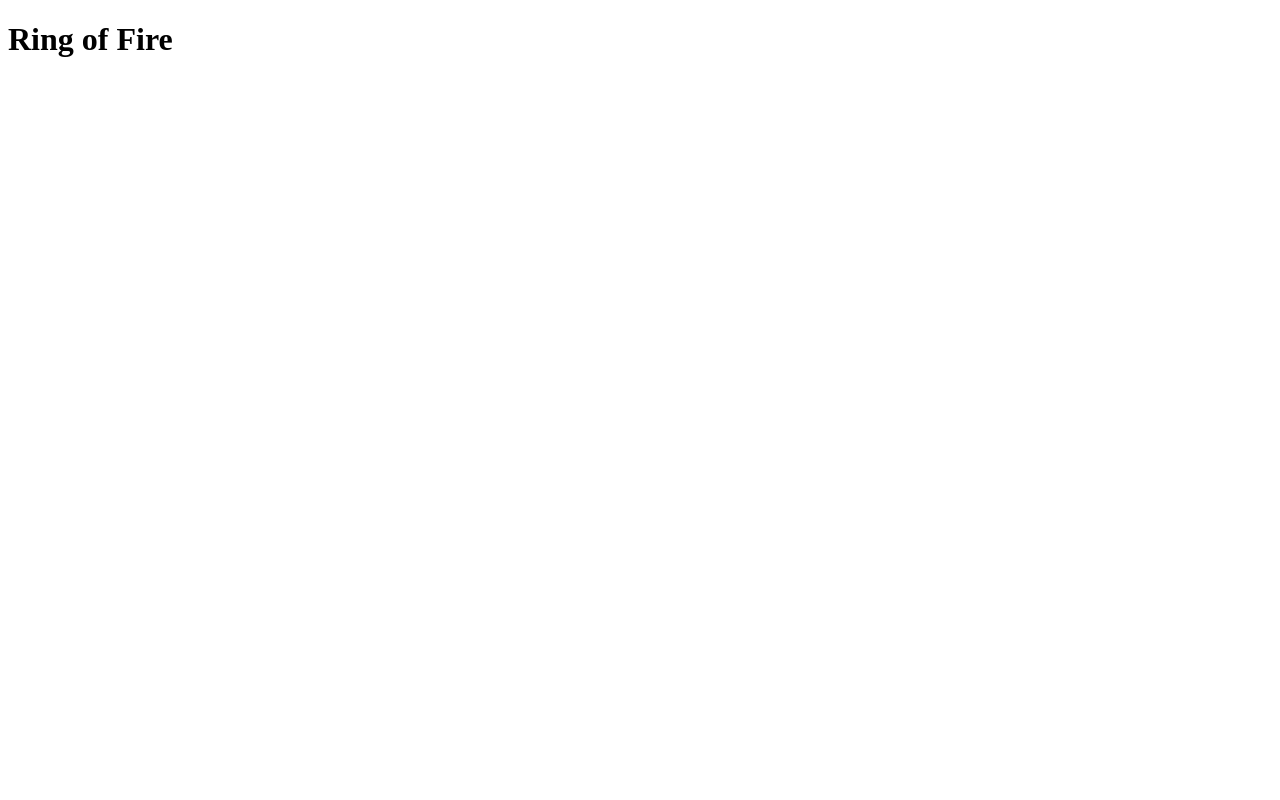
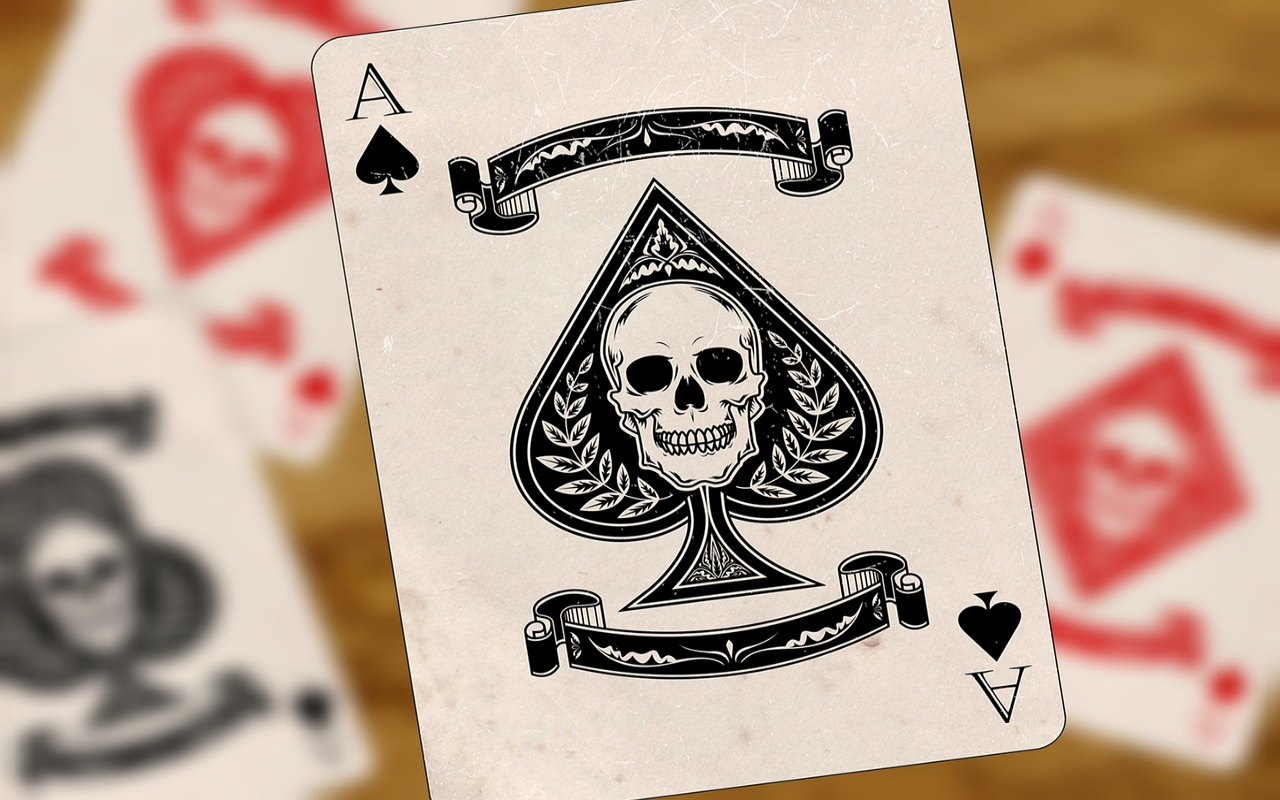
Before and after one commit to katharinahamburg/ring-of-fire, an Angular app: page / in a window 1280 px wide. Built offline with nearby package versions, Linux system fonts and the light colour scheme.

Commit message:
background image added

```diff
--- a/src/app/app-routing.module.ts
+++ b/src/app/app-routing.module.ts
@@ -1,7 +1,11 @@
 import { NgModule } from '@angular/core';
 import { RouterModule, Routes } from '@angular/router';
+import { StartScreenComponent } from './start-screen/start-screen.component';
 
-const routes: Routes = [];
+const routes: Routes = [
+  {path: '', component: StartScreenComponent},
+];
+
 
 @NgModule({
   imports: [RouterModule.forRoot(routes)],
--- a/src/app/app.component.html
+++ b/src/app/app.component.html
@@ -1 +1 @@
-<h1>Ring of Fire</h1>
+<router-outlet></router-outlet>
--- a/src/app/app.module.ts
+++ b/src/app/app.module.ts
@@ -3,10 +3,12 @@
 
 import { AppRoutingModule } from './app-routing.module';
 import { AppComponent } from './app.component';
+import { StartScreenComponent } from './start-screen/start-screen.component';
 
 @NgModule({
   declarations: [
-    AppComponent
+    AppComponent,
+    StartScreenComponent
   ],
   imports: [
     BrowserModule,
--- /dev/null
+++ b/src/app/start-screen/start-screen.component.html
@@ -0,0 +1,5 @@
+<div class="start-screen">
+
+<img src="assets/img/startbox.jpg">
+
+</div>
--- /dev/null
+++ b/src/app/start-screen/start-screen.component.scss
@@ -0,0 +1,15 @@
+.start-screen {
+    background-color: #404040;
+    width: 100vw;
+    height: 100vh;
+    max-width: 100%;
+    display: flex;
+    justify-content: center;
+    align-items: center;
+
+    img {
+        height: 100vh;
+        width: 100vw;
+    }
+
+}
--- a/src/styles.scss
+++ b/src/styles.scss
@@ -1 +1,3 @@
-/* You can add global styles to this file, and also import other style files */
+body {
+    margin: 0;
+}
```
Also changed, not shown: src/app/start-screen/start-screen.component.ts (added, +10 -0 lines), 1 other file (tests, documents, lock files or other folders).
